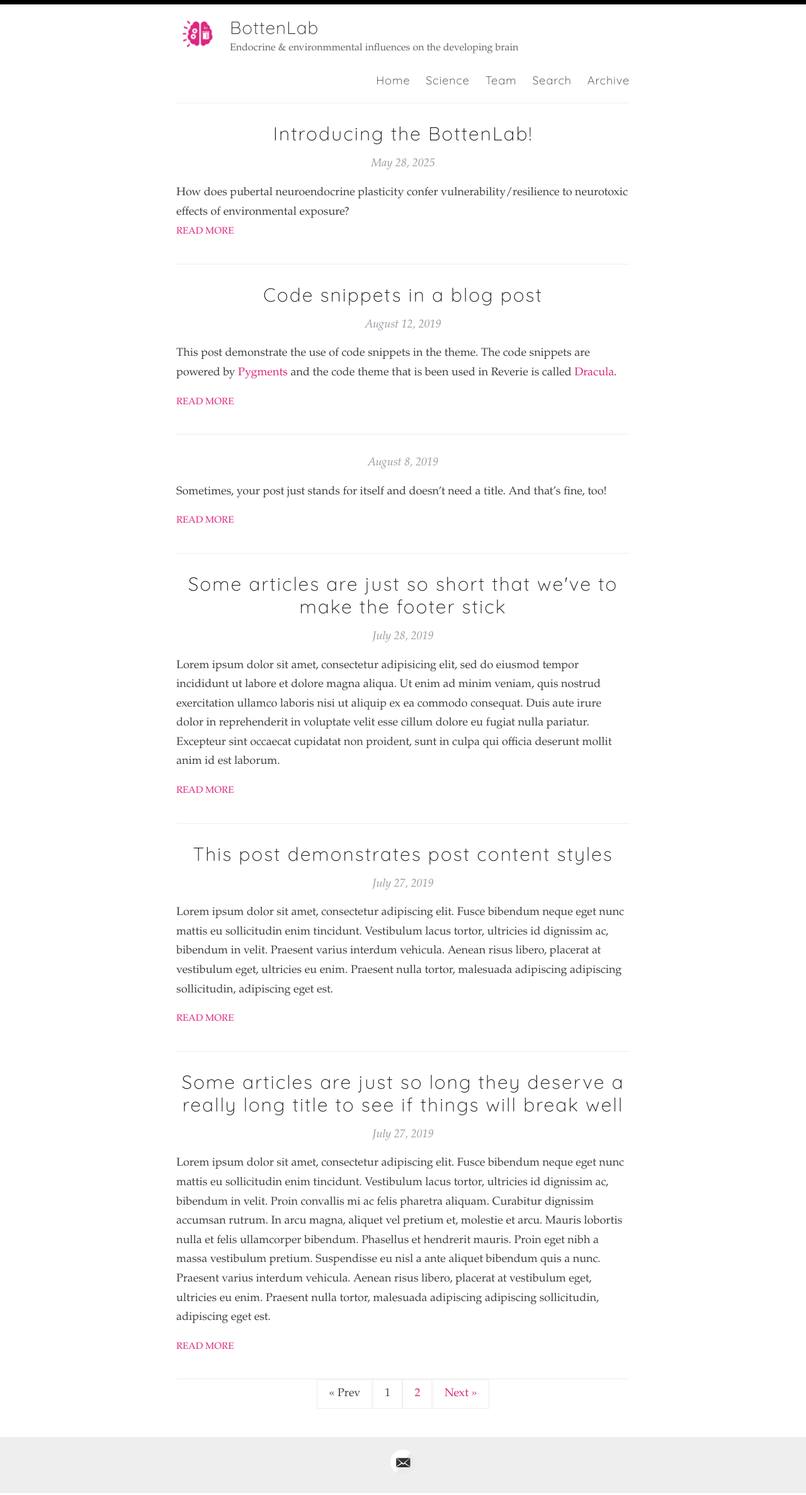
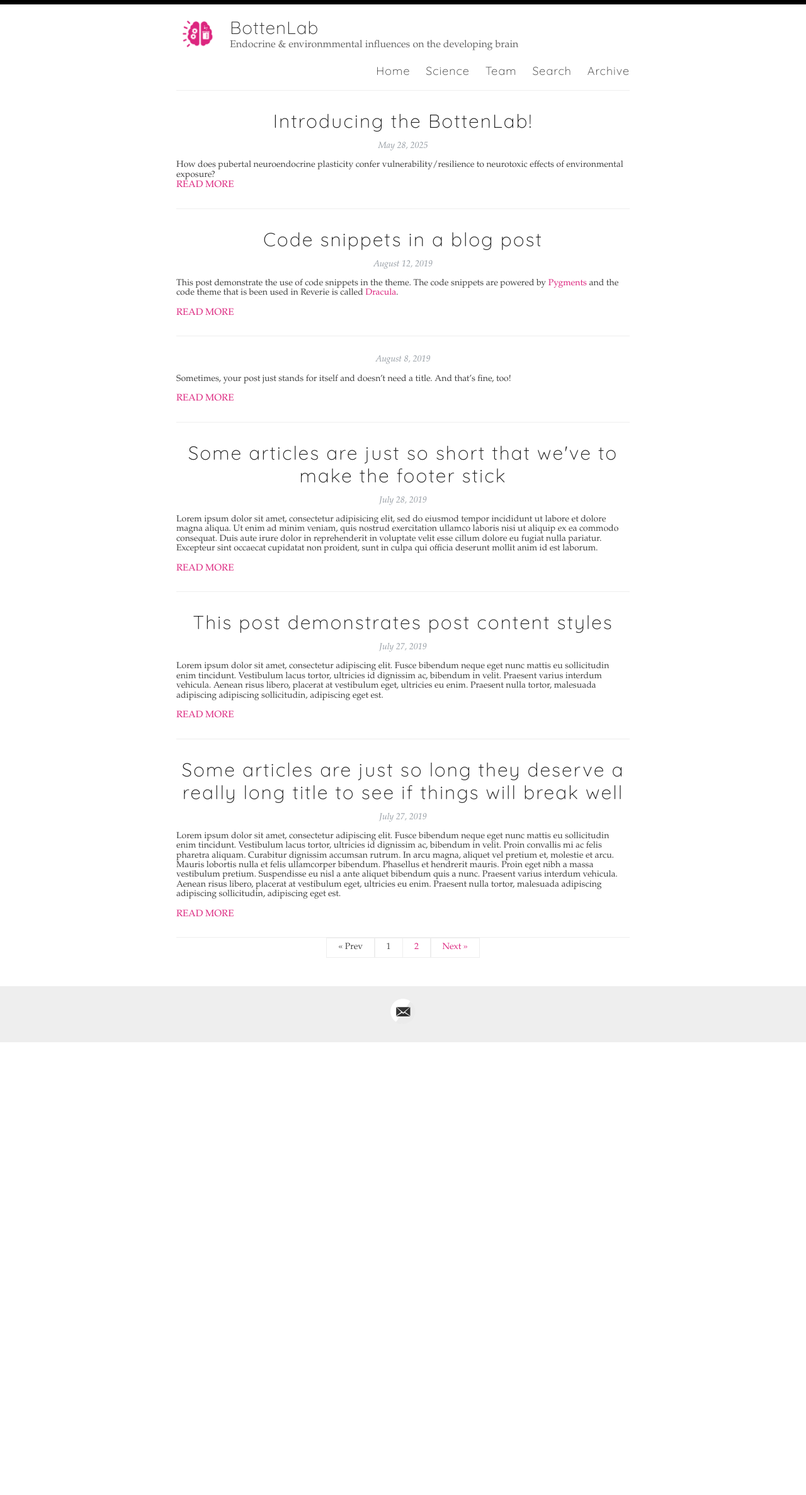
Before and after one commit to Bottenlab/bottenlab.github.io, a Jekyll site: the page built from index.html, in a window 1280 px wide. Shown: the whole page at 63% size. Built offline with Jekyll 4.4.1, drawn with Linux system fonts in a browser that asks for light colours; some web fonts are replaced; the list of posts is cut into pages by our own code; after the commit the page ends 1655 px from its top, so only the background shows below that.

Commit message:
the 1.7 spacing was so ugly

```diff
--- a/assets/style.scss
+++ b/assets/style.scss
@@ -31,9 +31,9 @@ body {
   // font-family: Garamond, -system-ui, -apple-system, BlinkMacSystemFont, "Segoe UI", Roboto, Helvetica, Arial, sans-serif, "Apple Color Emoji", "Segoe UI Emoji", "Segoe UI Symbol";
   font-family: $garamond;
   color: #404040;
-  line-height: 1.7;
+  line-height: 1.1;
   font-weight: 400;
-  font-size: 18px;
+  font-size: 14px;
   height: 100%;
 }
 
```
